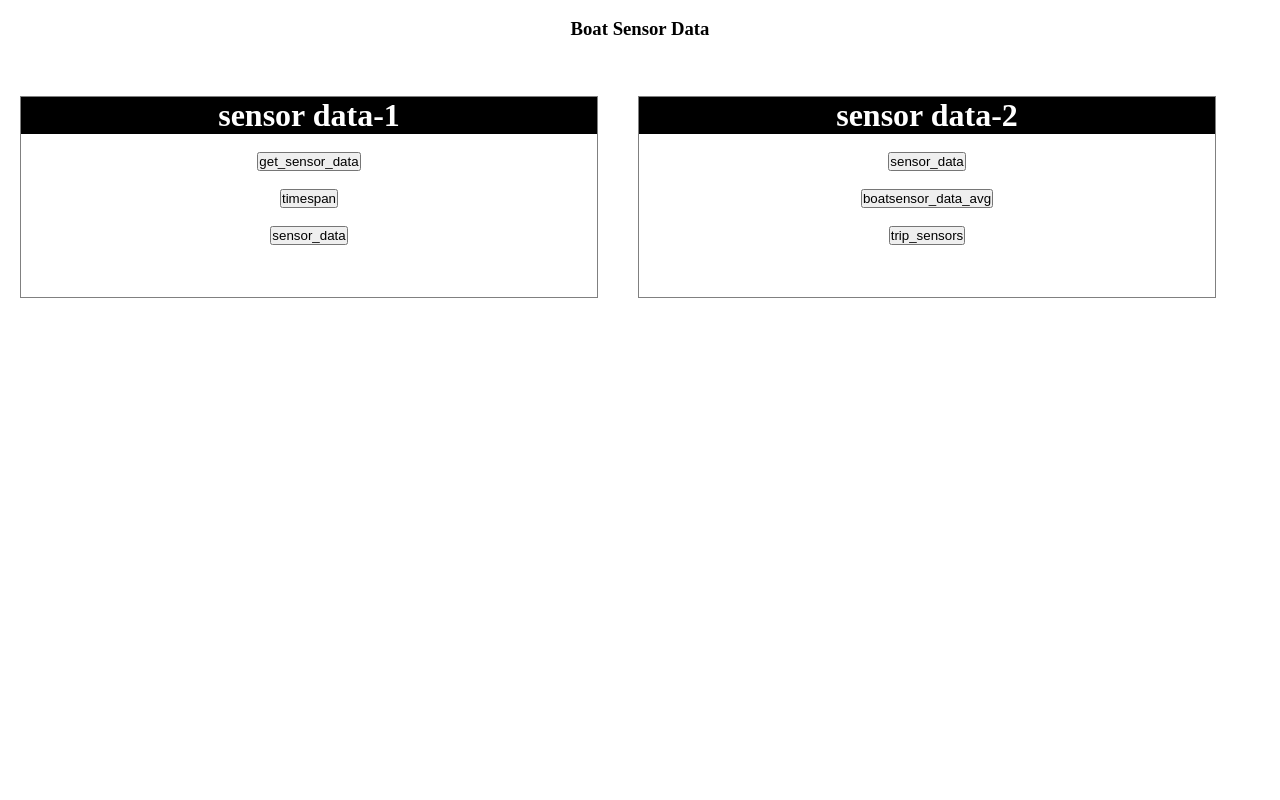
After one commit to kotlamanikanta/vesseltrip, a Django app: page / in a window 1280 px wide. The commit adds this page. Run offline with Django 4.2, Linux system fonts and the light colour scheme.

Commit message:
Second commit

```diff
--- a/firstApp/apps.py
+++ b/firstApp/apps.py
@@ -2,5 +2,5 @@ from django.apps import AppConfig
 
 
 class FirstappConfig(AppConfig):
-    default_auto_field = 'django.db.models.BigAutoField'
-    name = 'firstApp'
+    default_auto_field = "django.db.models.BigAutoField"
+    name = "firstApp"
--- /dev/null
+++ b/firstApp/static/style.css
@@ -0,0 +1,31 @@
+*{
+    margin:0;
+    padding:0;
+}
+
+
+div{
+    border:1px solid grey;
+    width:45%;
+    text-align: center;
+    float:left;
+    height:200px;
+    margin:20px
+
+}
+
+h1{
+    background-color:black;
+    color:white;
+}
+
+h3{
+    text-align: center;
+}
+
+
+button:hover{
+    width:150px;
+    background-color: azure;
+
+}
--- /dev/null
+++ b/firstApp/templates/index.html
@@ -0,0 +1,23 @@
+{% load static %}
+<html>
+<head>
+<title> Boat Sensor Data</title>
+<link rel="stylesheet" href="{% static 'style.css' %}"/>
+</head>
+<body></br>
+<h3>Boat Sensor Data</h3><br/><br/>
+<div class="module">
+<h1>sensor data-1</h1><br/>
+<a href="get_sensor_data/"><button type="button" name="button">get_sensor_data</button></a><br/><br/>
+<a href="timespan/"><button type="button" name="button">timespan</button></a><br/><br/>
+<a href="sensor_data"><button type="button" name="button">sensor_data</button></a><br/><br/>
+</div>
+
+<div class="module">
+<h1> sensor data-2</h1><br/>
+<a href="sensor_data_avg"><button type="button" name="button">sensor_data</button></a><br/><br/>
+<a href="boatsensor_data_avg"><button type="button" name="button">boatsensor_data_avg</button></a><br/><br/>
+<a href="trip_sensors/"><button type="button" name="button">trip_sensors</button></a><br/><br/>
+</div>
+</body>
+</html>
--- a/firstApp/templates/sensor_data.html
+++ b/firstApp/templates/sensor_data.html
@@ -4,6 +4,7 @@
 </head>
 <body>
     <h1>From a given trip, give the sum of "Sensor X" throughout the entire trip</h1>
+
 
     <table border="1">
         <tr>
@@ -23,5 +24,6 @@
         {% endfor %}
     </table><br>
     <button type="button"><a href="{{request.path}}?export=True">Click Me!</a></button>
+
 </body>
 </html>
--- a/firstApp/views.py
+++ b/firstApp/views.py
@@ -1,133 +1,224 @@
 from django.shortcuts import render
 from pymongo import MongoClient
-from datetime import datetime,timedelta
+from datetime import datetime, timedelta
 from django.http import HttpResponse
 from bson.json_util import dumps
 from bson.objectid import ObjectId
 import csv
 from django.http import HttpResponse
+
 connection = MongoClient()
 db = connection.querydata
 # Create your views here.
+
+
+def homepage(request):
+    return render(request, "index.html")
+
+
 def get_sensor_data(request):
 
-    trip_id ='63d4228e01afc1d6b6813e38'
-    sensor_name="GPS"
-    from_time=datetime.now()-timedelta(days=90)
-    to_time=datetime.now()
-    sensor_data=db.vesseltripdata.aggregate([{"$match":{"dateTime": {"$gte": from_time,"$lte" :to_time},"tripId":trip_id,'sensorName':sensor_name}},{"$project": {"_id":0}}])
-    data=list(sensor_data)
-    print(data,"abcd")
-    #this function used to convert the html display data to csv formate
-    if request.GET.get("export",None)=="True":
-        r=some_view(data)
+    trip_id = "63d4228e01afc1d6b6813e38"
+    sensor_name = "GPS"
+    from_time = datetime.now() - timedelta(days=90)
+    to_time = datetime.now()
+    sensor_data = db.vesseltripdata.aggregate(
+        [
+            {
+                "$match": {
+                    "dateTime": {"$gte": from_time, "$lte": to_time},
+                    "tripId": trip_id,
+                    "sensorName": sensor_name,
+                }
+            },
+            {"$project": {"_id": 0}},
+        ]
+    )
+    data = list(sensor_data)
+    # print(data,"abcd")
+    # this function used to convert the html display data to csv formate
+    if request.GET.get("export", None) == "True":
+        r = some_view(data)
         return r
-    return render(request,"get_sensor_data.html",{"data":data})
+    return render(request, "get_sensor_data.html", {"data": data})
+
 
 def timespan(request):
 
-    trip_id ='63d4228e01afc1d6b6813e38'
-    sensor_name="GPS"
-    from_time=datetime.now()-timedelta(days=90)
-    to_time=datetime.now()
-    sensor_data=db.vesseltripdata.aggregate([{"$match":{"dateTime": {"$gte": from_time,"$lte" :to_time},'sensorName':sensor_name}},{"$project": {"_id":0}}])
-    print(sensor_data)
-    d=list(sensor_data)
-    #print("hi")
-    print(d,"hi")
-    if request.GET.get("export",None)=="True":
-        r=some_view(d)
+    trip_id = "63d4228e01afc1d6b6813e38"
+    sensor_name = "GPS"
+    from_time = datetime.now() - timedelta(days=90)
+    to_time = datetime.now()
+    sensor_data = db.vesseltripdata.aggregate(
+        [
+            {
+                "$match": {
+                    "dateTime": {"$gte": from_time, "$lte": to_time},
+                    "sensorName": sensor_name,
+                }
+            },
+            {"$project": {"_id": 0}},
+        ]
+    )
+    # print(sensor_data)
+    d = list(sensor_data)
+    # print("hi")
+    print(d, "hi")
+    if request.GET.get("export", None) == "True":
+        r = some_view(d)
         return r
-    return render(request,'Timedata.html', {"dm":d})
+    return render(request, "Timedata.html", {"dm": d})
+
+
 # get_sensor_data(sensor_name,from_time,to_time,trip_id)
 
-#3] From a given trip, give the sum of "Sensor X" throughout the entire trip
+# 3] From a given trip, give the sum of "Sensor X" throughout the entire trip
 def sensor_data(request):
-    trip_id ='63d4228e01afc1d6b6813e38'
-    sensor_name="GPS"
+    trip_id = "63d4228e01afc1d6b6813e38"
+    sensor_name = "GPS"
     # from_time=datetime.now()-timedelta(days=90)
     # to_time=datetime.now()
-    sensor_sum_data=db.vesseltripdata.aggregate([{"$match":{"tripId":trip_id,'sensorName':sensor_name}},{"$addFields": {"arraySize":{"$size":"$dataPoints"}}},{"$group": {"_id":"$sensorName","index0_sum":{"$sum":{"$arrayElemAt":["$dataPoints",0]}},"index1_sum":{"$sum":{"$arrayElemAt":["$dataPoints",1]}},"index2_sum":{"$sum":{"$arrayElemAt":["$dataPoints",2]}}}}])
-    print(sensor_sum_data)
-    d=list(sensor_sum_data)
-    if request.GET.get("export",None)=="True":
-        r=some_view(d)
+    sensor_sum_data = db.vesseltripdata.aggregate(
+        [
+            {"$match": {"tripId": trip_id, "sensorName": sensor_name}},
+            {"$addFields": {"arraySize": {"$size": "$dataPoints"}}},
+            {
+                "$group": {
+                    "_id": "$sensorName",
+                    "index0_sum": {"$sum": {"$arrayElemAt": ["$dataPoints", 0]}},
+                    "index1_sum": {"$sum": {"$arrayElemAt": ["$dataPoints", 1]}},
+                    "index2_sum": {"$sum": {"$arrayElemAt": ["$dataPoints", 2]}},
+                }
+            },
+        ]
+    )
+    # print(sensor_sum_data)
+    d = list(sensor_sum_data)
+    if request.GET.get("export", None) == "True":
+        r = some_view(d)
         return r
-    #print(type(sensor_sum_data))
-    #print(dumps(list(sensor_sum_data)))
-    #return HttpResponse("mani")
-    return render(request,'sensor_data.html', {"mk":d})
+    # print(type(sensor_sum_data))
+    # print(dumps(list(sensor_sum_data)))
+    # return HttpResponse("mani")
+    return render(request, "sensor_data.html", {"mk": d})
+
+
 # get_sensor_data_sum(sensor_name,trip_id)
 
-#4] From a given trip, give the average of "Sensor X" throughout the entire trip
+# 4] From a given trip, give the average of "Sensor X" throughout the entire trip
 def sensor_data_avg(request):
-    trip_id ='63d4228e01afc1d6b6813e38'
-    sensor_name="GPS"
+    trip_id = "63d4228e01afc1d6b6813e38"
+    sensor_name = "GPS"
     # from_time=datetime.now()-timedelta(days=90)
-    # to_time=datetime.now()
-    sensor_sum_data=db.vesseltripdata.aggregate([{"$match":{"tripId":trip_id,'sensorName':sensor_name}},{"$addFields": {"arraySize":{"$size":"$dataPoints"}}},{"$group": {"_id":"$sensorName","index0_avg":{"$avg":{"$arrayElemAt":["$dataPoints",0]}},"index1_avg":{"$avg":{"$arrayElemAt":["$dataPoints",1]}},"index2_avg":{"$avg":{"$arrayElemAt":["$dataPoints",2]}}}}])
-    print(sensor_sum_data)
-    print(type(sensor_sum_data))
-    r=list(sensor_sum_data)
-    if request.GET.get("export",None)=="True":
-        z=some_view(r)
+    # to_time=datet ime.now()
+    sensor_sum_data = db.vesseltripdata.aggregate(
+        [
+            {"$match": {"tripId": trip_id, "sensorName": sensor_name}},
+            {"$addFields": {"arraySize": {"$size": "$dataPoints"}}},
+            {
+                "$group": {
+                    "_id": "$sensorName",
+                    "index0_avg": {"$avg": {"$arrayElemAt": ["$dataPoints", 0]}},
+                    "index1_avg": {"$avg": {"$arrayElemAt": ["$dataPoints", 1]}},
+                    "index2_avg": {"$avg": {"$arrayElemAt": ["$dataPoints", 2]}},
+                }
+            },
+        ]
+    )
+    # print(sensor_sum_data)
+    # print(type(sensor_sum_data))
+    r = list(sensor_sum_data)
+    if request.GET.get("export", None) == "True":
+        z = some_view(r)
         return z
-    #print(dumps(list(sensor_sum_data)))
-    #return HttpResponse("mani")
-    return render(request,'sensor_data_avg.html', {"k":r})
+    # print(dumps(list(sensor_sum_data)))
+    # return HttpResponse("mani")
+    return render(request, "sensor_data_avg.html", {"k": r})
+
+
 # get_sensor_data_avg( sensor_name,trip_id)
 def boatsensor_data_avg(request):
-    trip_id ='63d4228e01afc1d6b6813e38'
-    from_time=datetime.now()-timedelta(days=90)
-    to_time=datetime.now()
-    sensor_name="GPS"
+    trip_id = "63d4228e01afc1d6b6813e38"
+    from_time = datetime.now() - timedelta(days=90)
+    to_time = datetime.now()
+    sensor_name = "GPS"
     # start_date=datetime.now()-timedelta(days=30)
     # end_date=datetime.now()
-    boatsensor_sum_data=db.vesseltripdata.aggregate([{"$match":{"dateTime": {"$gte": from_time,"$lte" :to_time},'sensorName':sensor_name}},{"$addFields": {"arraySize":{"$size":"$dataPoints"}}},{"$group": {"_id":{"day":{"$dayOfMonth":"$dateTime"},"month":{"$month":"$dateTime"},"year":{"$year":"$dateTime"}},"index0_avg":{"$avg":{"$arrayElemAt":["$dataPoints",0]}},"index1_avg":{"$avg":{"$arrayElemAt":["$dataPoints",1]}},"index2_avg":{"$avg":{"$arrayElemAt":["$dataPoints",2]}}}}])
-    print(boatsensor_sum_data)
-    de=list(boatsensor_sum_data)
-    if request.GET.get("export",None)=="True":
-        r=some_view(de)
+    boatsensor_sum_data = db.vesseltripdata.aggregate(
+        [
+            {
+                "$match": {
+                    "dateTime": {"$gte": from_time, "$lte": to_time},
+                    "sensorName": sensor_name,
+                }
+            },
+            {"$addFields": {"arraySize": {"$size": "$dataPoints"}}},
+            {
+                "$group": {
+                    "_id": {
+                        "day": {"$dayOfMonth": "$dateTime"},
+                        "month": {"$month": "$dateTime"},
+                        "year": {"$year": "$dateTime"},
+                    },
+                    "index0_avg": {"$avg": {"$arrayElemAt": ["$dataPoints", 0]}},
+                    "index1_avg": {"$avg": {"$arrayElemAt": ["$dataPoints", 1]}},
+                    "index2_avg": {"$avg": {"$arrayElemAt": ["$dataPoints", 2]}},
+                }
+            },
+        ]
+    )
+    # print(boatsensor_sum_data)
+    de = list(boatsensor_sum_data)
+    if request.GET.get("export", None) == "True":
+        r = some_view(de)
         return r
-    #print(de)
+    # print(de)
     # print(type(boatsensor_sum_data))
     # print(dumps(list(boatsensor_sum_data)))
-    #return HttpResponse("Amani")
-    return render(request,'boatsensor_data.html', {"A":de})
+    # return HttpResponse("Amani")
+    return render(request, "boatsensor_data.html", {"A": de})
+
 
 def trip_sensors(request):
-    trip_id ='63d4228e01afc1d6b6813e38'
-    trip_sensors_data=db.vesseltripdata.aggregate([{"$match":{"tripId":trip_id}},{"$group": {"_id":"$tripId","sensors":{"$addToSet":"$sensorName"}}}])
-    print(trip_sensors_data)
-    f=list(trip_sensors_data)
+    trip_id = "63d4228e01afc1d6b6813e38"
+    trip_sensors_data = db.vesseltripdata.aggregate(
+        [
+            {"$match": {"tripId": trip_id}},
+            {"$group": {"_id": "$tripId", "sensors": {"$addToSet": "$sensorName"}}},
+        ]
+    )
+    # print(trip_sensors_data)
+    f = list(trip_sensors_data)
     print(f)
-    if request.GET.get("export",None)=="True":
-        r=some_view(f)
+    if request.GET.get("export", None) == "True":
+        r = some_view(f)
         return r
-    #return HttpResponse("Anil")
-    return render(request,'trip_sensors.html', {"trip":f})
+    # return HttpResponse("Anil")
+    return render(request, "trip_sensors.html", {"trip": f})
     # print(type(trip_sensors_data))
     # print(dumps(list(trip_sensors_data)))
 
-#csv function
+
+# csv function
 def some_view(d):
     # Create the HttpResponse object with the appropriate CSV header.
     response = HttpResponse(
-        content_type='text/csv',
-        headers={'Content-Disposition': 'attachment; filename="somefilename.csv"'},
+        content_type="text/csv",
+        headers={"Content-Disposition": 'attachment; filename="somefilename.csv"'},
     )
-    names=d[0].keys()
-    writer=csv.DictWriter(response,names)
+    names = d[0].keys()
+    writer = csv.DictWriter(response, names)
     writer.writeheader()
     writer.writerows(d)
-    #writer = csv.writer(response)
+    # writer = csv.writer(response)
     # for row in d:
     #     writer.writer(row)
 
     # writer.writerow(['First row', 'sensorName','dataPoints','dateTime','tripId'])
-    #writer.writerow(['Second row', 'A', 'B', 'C', '"Testing"', "Here's a quote"])
+    # writer.writerow(['Second row', 'A', 'B', 'C', '"Testing"', "Here's a quote"])
 
     return response
+
 
 # Open File in Write mode , if not found it will create one
 # File = open('test.csv', 'w+')
--- a/myproject/urls.py
+++ b/myproject/urls.py
@@ -19,6 +19,7 @@ from firstApp.views import *
 
 urlpatterns = [
     path('admin/', admin.site.urls),
+    path('',homepage,name="homepage"),
     path('get_sensor_data/',get_sensor_data,name="get_sensor_data"),
     path('timespan/',timespan,name="timespan"),
     path('sensor_data/',sensor_data,name="sensor_data"),
```
Also changed, not shown: firstApp/templates/dopdown.html (added, +26 -0 lines).
